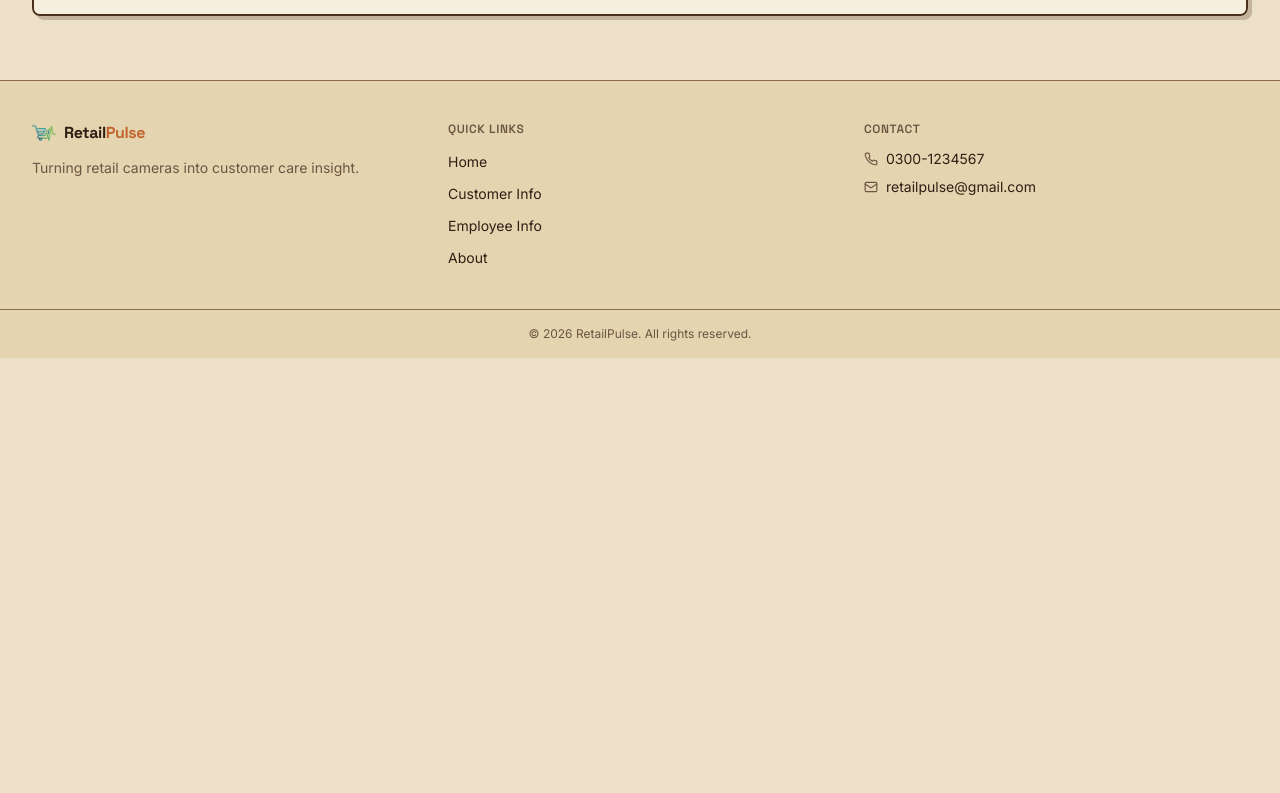
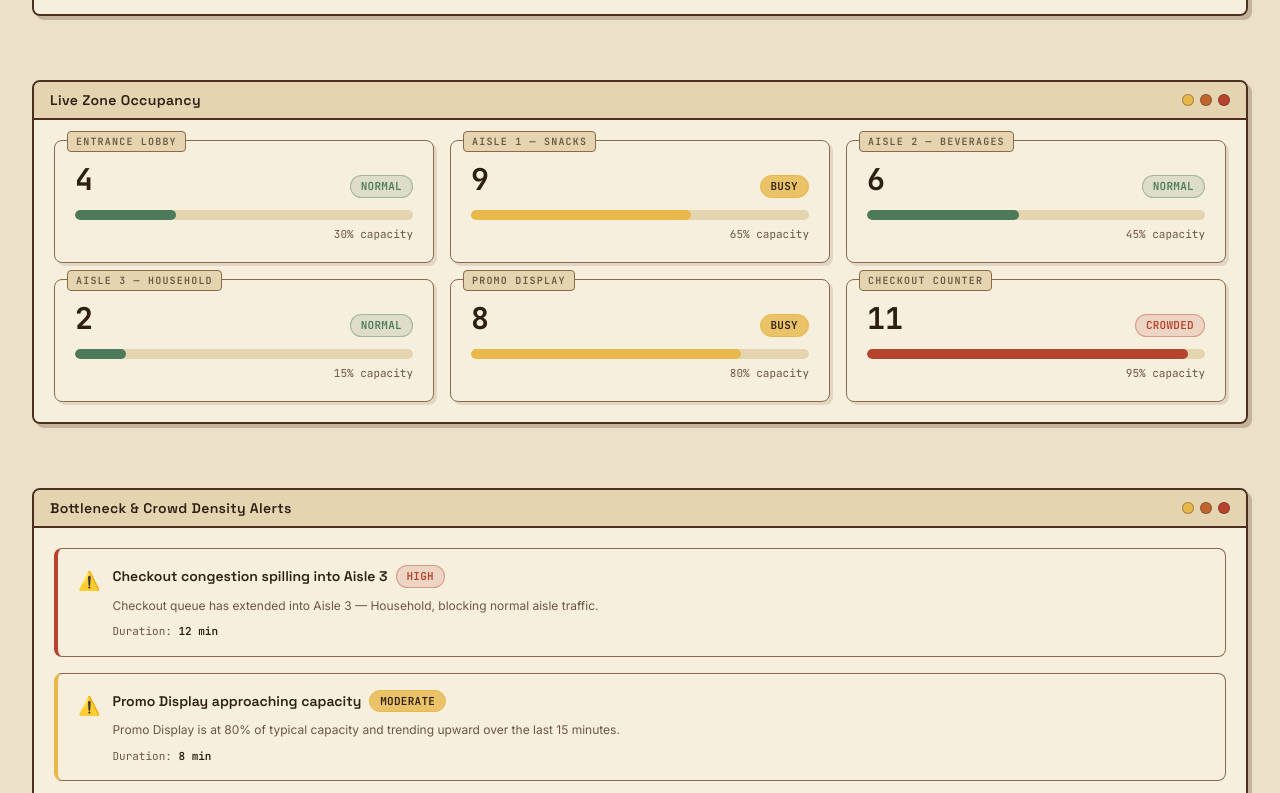
Before and after one commit to muhammad-moiz-ansari/retail-store-analysis, a Next.js app in the folder frontend/: page /spatial-analytics in a window 1280 px wide. Shown: the part 900-1693 px from the top of the page. Before the commit the page ends 1258 px from the top, so only its background shows below. Built offline with nearby package versions, Linux system fonts and the light colour scheme.

Commit message:
feat: add live occupancy grid and bottleneck alerts

```diff
--- a/frontend/src/app/spatial-analytics/page.tsx
+++ b/frontend/src/app/spatial-analytics/page.tsx
@@ -117,6 +117,12 @@ export default function SpatialAnalyticsPage() {
 
         {/* ── Section 1: Interactive Heatmap ── */}
         <HeatmapSection />
+
+        {/* ── Section 2: Live Zone Occupancy ── */}
+        <LiveOccupancySection />
+
+        {/* ── Section 3: Bottleneck & Crowd Density Alerts ── */}
+        <BottleneckAlertsSection />
       </main>
     </div>
   );
@@ -246,6 +252,139 @@ function HeatmapCell({
 }
 
 /* ═══════════════════════════════════════════════════════════════
+   Section 2: Live Zone Occupancy
+   ═══════════════════════════════════════════════════════════════ */
+
+function LiveOccupancySection() {
+  return (
+    <RetroWindow title="Live Zone Occupancy">
+      <div className="grid grid-cols-1 sm:grid-cols-2 lg:grid-cols-3 gap-4">
+        {ZONE_OCCUPANCY.map((z) => (
+          <OccupancyCard key={z.zone} zone={z} />
+        ))}
+      </div>
+    </RetroWindow>
+  );
+}
+
+function OccupancyCard({
+  zone,
+}: {
+  zone: (typeof ZONE_OCCUPANCY)[number];
+}) {
+  const statusVariant =
+    zone.status === "Crowded"
+      ? "danger"
+      : zone.status === "Busy"
+        ? "accent"
+        : "success";
+
+  /** Capacity bar color tiers: success <60%, accent-soft 60-85%, danger 85%+ */
+  const barColor =
+    zone.capacityPct >= 85
+      ? "var(--color-danger)"
+      : zone.capacityPct >= 60
+        ? "var(--color-accent-soft)"
+        : "var(--color-success)";
+
+  return (
+    <RetroCard label={zone.zone}>
+      <div className="flex items-baseline justify-between mb-3">
+        <span className="font-mono text-3xl font-bold text-text">
+          {zone.count}
+        </span>
+        <Badge variant={statusVariant}>{zone.status}</Badge>
+      </div>
+
+      {/* Capacity bar */}
+      <div className="space-y-1.5">
+        <div className="h-2.5 w-full rounded-full bg-surface-alt overflow-hidden">
+          <div
+            className="h-full rounded-full transition-all duration-500"
+            style={{ width: `${zone.capacityPct}%`, backgroundColor: barColor }}
+          />
+        </div>
+        <p className="text-[11px] font-mono text-text-muted text-right">
+          {zone.capacityPct}% capacity
+        </p>
+      </div>
+    </RetroCard>
+  );
+}
+
+/* ═══════════════════════════════════════════════════════════════
+   Section 3: Bottleneck & Crowd Density Alerts
+   ═══════════════════════════════════════════════════════════════ */
+
+function BottleneckAlertsSection() {
+  const hasAlerts = ALERTS.length > 0;
+
+  return (
+    <RetroWindow title="Bottleneck & Crowd Density Alerts">
+      {hasAlerts ? (
+        <div className="space-y-4">
+          {ALERTS.map((alert, idx) => (
+            <AlertCard key={idx} alert={alert} />
+          ))}
+        </div>
+      ) : (
+        /* Empty state */
+        <div className="flex items-center gap-3 py-6 px-4 rounded-lg bg-surface">
+          <span className="text-xl">✅</span>
+          <p className="font-body text-sm text-success font-medium">
+            No active bottlenecks — floor traffic is flowing normally.
+          </p>
+        </div>
+      )}
+    </RetroWindow>
+  );
+}
+
+function AlertCard({
+  alert,
+}: {
+  alert: (typeof ALERTS)[number];
+}) {
+  const isHigh = alert.severity === "High";
+  const borderColor = isHigh ? "var(--color-danger)" : "var(--color-accent-soft)";
+  const severityVariant = isHigh ? "danger" : "accent";
+
+  return (
+    <div
+      className="rounded-lg border border-border-soft bg-surface p-4 pl-5"
+      style={{ borderLeftWidth: "4px", borderLeftColor: borderColor }}
+    >
+      <div className="flex items-start gap-3">
+        {/* Warning icon */}
+        <span className="text-lg mt-0.5 shrink-0" aria-hidden="true">
+          ⚠️
+        </span>
+
+        <div className="flex-1 min-w-0 space-y-2">
+          {/* Headline + severity badge */}
+          <div className="flex flex-wrap items-center gap-2">
+            <h3 className="font-heading text-sm font-semibold text-text">
+              {alert.headline}
+            </h3>
+            <Badge variant={severityVariant}>{alert.severity}</Badge>
+          </div>
+
+          {/* Description */}
+          <p className="text-xs text-text-muted leading-relaxed">
+            {alert.description}
+          </p>
+
+          {/* Duration tag */}
+          <p className="font-mono text-[11px] text-text-muted">
+            Duration: <span className="font-semibold text-text">{alert.duration}</span>
+          </p>
+        </div>
+      </div>
+    </div>
+  );
+}
+
+/* ═══════════════════════════════════════════════════════════════
    CSS keyframes — injected via a style tag for the pulse animation
    ═══════════════════════════════════════════════════════════════ */
 
```
